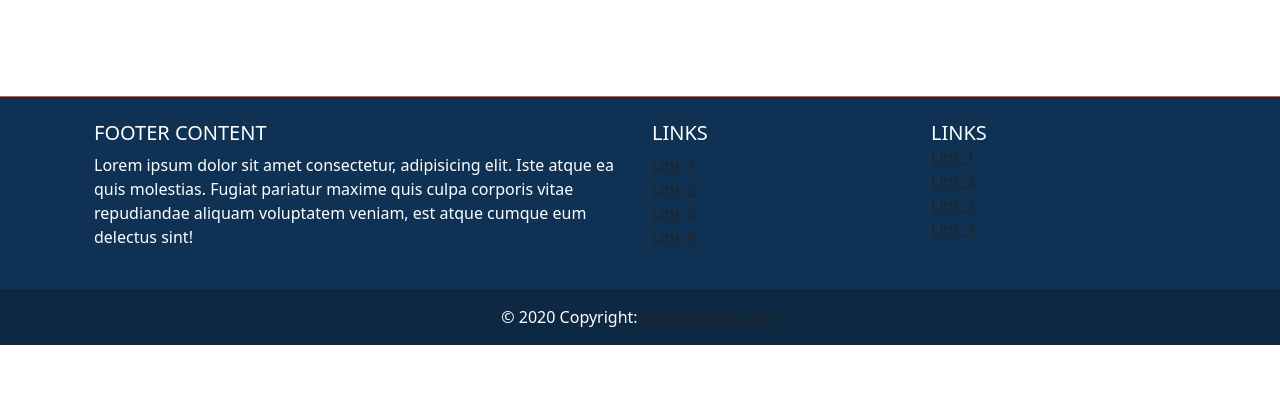
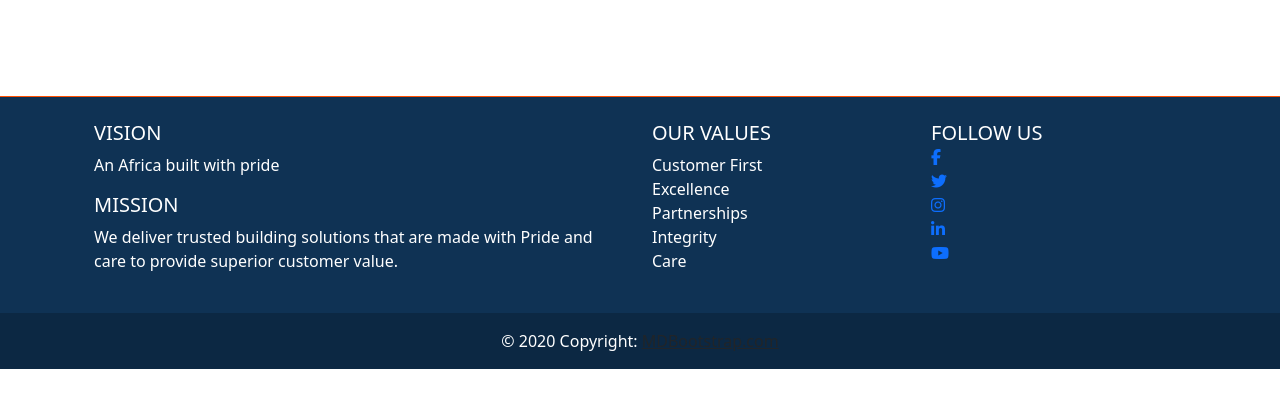
Before and after one commit to Ssents/ubl_production_system, a Django app: page / in a window 1280 px wide. Shown: the part 73-481 px from the top of the page. Run offline with Django 3.2, Linux system fonts and the light colour scheme; some libraries are stand-ins or nearby versions.

Commit message:
edited footer

```diff
--- a/templates/partials/_footer.html
+++ b/templates/partials/_footer.html
@@ -9,32 +9,38 @@
         <div class="row">
             <!--Grid column-->
             <div class="col-lg-6 col-md-12 mb-4 mb-md-0">
-            <h5 class="text-uppercase">Footer Content</h5>
+                <h5 class="text-uppercase">VISION</h5>
+                <p>
+                    An Africa built with pride
+                </p>
+                <h5 class="text-uppercase">MISSION</h5>
+                <p>
+                    We deliver trusted building solutions that
+                    are made with Pride and care to provide superior customer value.
+                </p>
+            </div>
 
-            <p>
-                Lorem ipsum dolor sit amet consectetur, adipisicing elit. Iste atque ea quis
-                molestias. Fugiat pariatur maxime quis culpa corporis vitae repudiandae aliquam
-                voluptatem veniam, est atque cumque eum delectus sint!
-            </p>
-            </div>
             <!--Grid column-->
 
             <!--Grid column-->
             <div class="col-lg-3 col-md-6 mb-4 mb-md-0">
-            <h5 class="text-uppercase">Links</h5>
+            <h5 class="text-uppercase">OUR VALUES</h5>
 
             <ul class="list-unstyled mb-0">
                 <li>
-                <a href="#!" class="text-dark">Link 1</a>
+                    Customer First
                 </li>
                 <li>
-                <a href="#!" class="text-dark">Link 2</a>
+                    Excellence
                 </li>
                 <li>
-                <a href="#!" class="text-dark">Link 3</a>
+                    Partnerships
                 </li>
                 <li>
-                <a href="#!" class="text-dark">Link 4</a>
+                    Integrity
+                </li>
+                <li>
+                    Care
                 </li>
             </ul>
             </div>
@@ -42,20 +48,38 @@
 
             <!--Grid column-->
             <div class="col-lg-3 col-md-6 mb-4 mb-md-0">
-            <h5 class="text-uppercase mb-0">Links</h5>
+            <h5 class="text-uppercase mb-0">FOLLOW US</h5>
 
             <ul class="list-unstyled">
-                <li>
-                <a href="#!" class="text-dark">Link 1</a>
+                <li class="footer-top__social-item">
+                    <a href="https://www.facebook.com/UgandaBaatiLtd/"
+                        class="footer-top__social-link">
+                        <i class="fa fa-facebook-f"></i>
+                    </a>
                 </li>
-                <li>
-                <a href="#!" class="text-dark">Link 2</a>
+                <li class="footer-top__social-item">
+                    <a href="https://twitter.com/UgandaBaati"
+                        class="footer-top__social-link">
+                        <i class="fa fa-twitter"></i>
+                    </a>
                 </li>
-                <li>
-                <a href="#!" class="text-dark">Link 3</a>
+                <li class="footer-top__social-item">
+                    <a href="https://www.instagram.com/ugandabaati_official/"
+                        class="footer-top__social-link">
+                        <i class="fa fa-instagram"></i>
+                    </a>
                 </li>
-                <li>
-                <a href="#!" class="text-dark">Link 4</a>
+                <li class="footer-top__social-item">
+                    <a href="https://www.linkedin.com/company/uganda-baati-ltd-/"
+                        class="footer-top__social-link">
+                        <i class="fa fa-linkedin"></i>
+                    </a>
+                </li>
+                <li class="footer-top__social-item">
+                    <a href="https://www.youtube.com/channel/UCdDt3BabO9uZuvAbMZ4yJxQ"
+                        class="footer-top__social-link">
+                        <i class="fa fa-youtube-play"></i>
+                    </a>
                 </li>
             </ul>
             </div>
```
